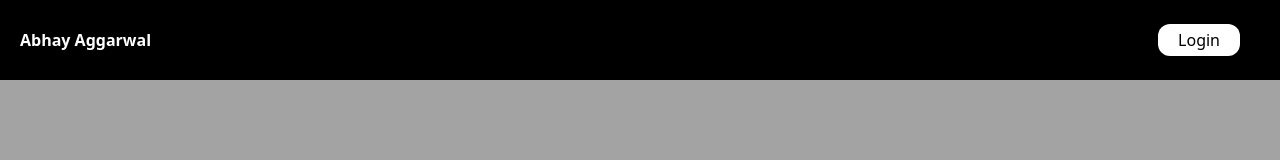
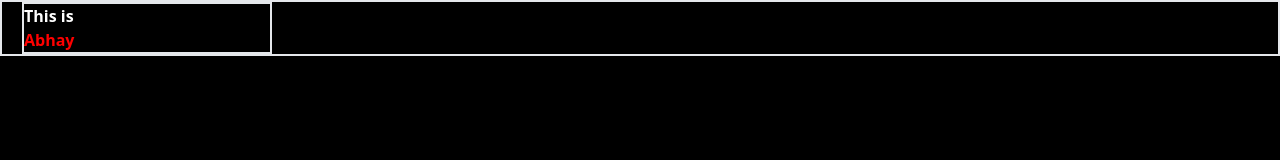
Before and after one commit to abhay-ag/Portfolio, a website: page public/index.html in a window 1280 px wide. Drawn offline with Linux system fonts and the light colour scheme.

Commit message:
custom color added | layout changed

```diff
--- a/public/index.html
+++ b/public/index.html
@@ -7,15 +7,9 @@
     <title>Abhay Aggarwal</title>
     <link rel="stylesheet" href="style.css">
 </head>
-<body class="bg-neutral-400">
-    <nav class="w-full bg-black h-20 flex text-white font-bold items-center p-5">
-        <div class="flex-1 flex items-center">
-            <a href="#">Abhay Aggarwal</a>
-        </div>
-
-        <div class="flex-1 flex justify-end">
-            <button class="rounded-xl bg-white text-black px-5 py-1 mx-5 hover:bg-blue-500">Login</button>
-        </div>
+<body class="bg-black">
+    <nav class="container m-auto flex flex-col items-center h-max md:flex-row box-border px-5 border-2">
+        <div class="flex flex-[0.2_1_0%] flex-col justify-center h-15 font-bold text-white border-2">This is<br><div class="text-red-950">Abhay</div> </div>
     </nav>
 </body>
 </html>
--- a/tailwind.config.js
+++ b/tailwind.config.js
@@ -1,7 +1,13 @@
 module.exports = {
   content: ["public/*.{html,js}"],
   theme: {
-    extend: {},
+    extend: {
+      colors: {
+        red: {
+          950: '#ff0000',
+        },
+      }
+    },
   },
   plugins: [],
 }
```
Also changed, not shown: public/style.css.
